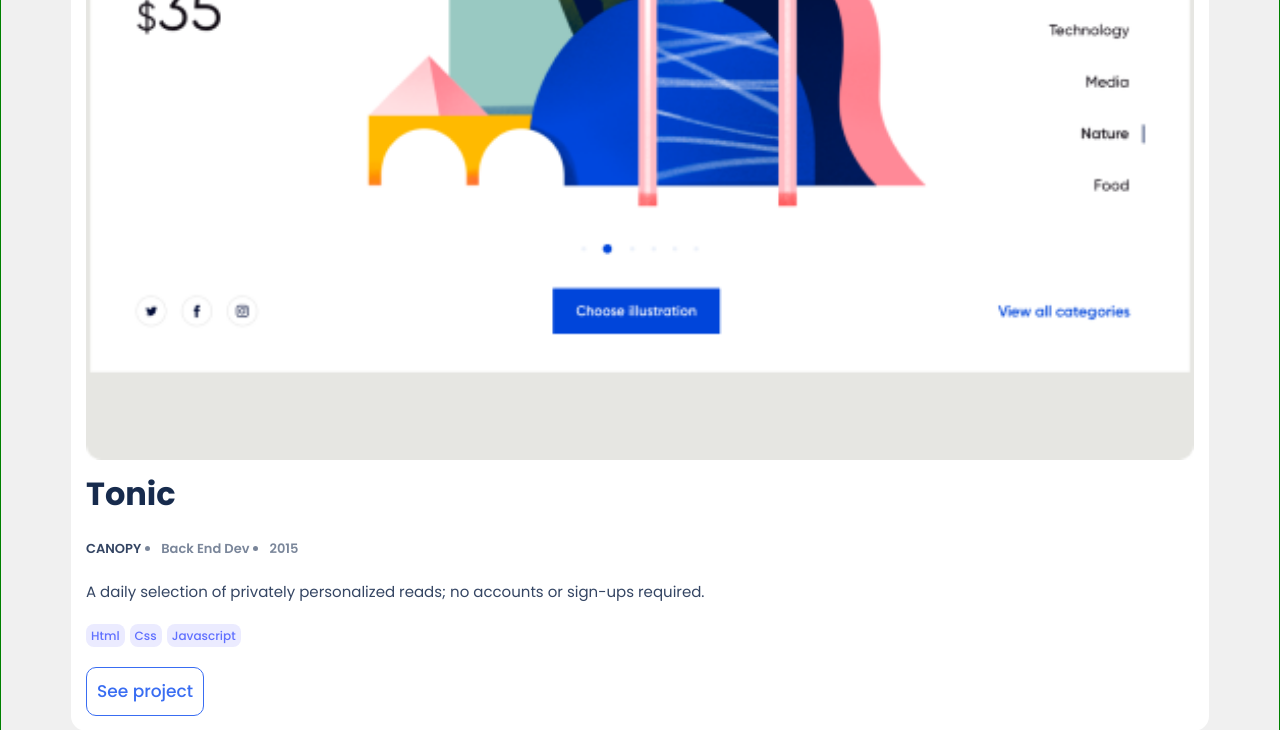
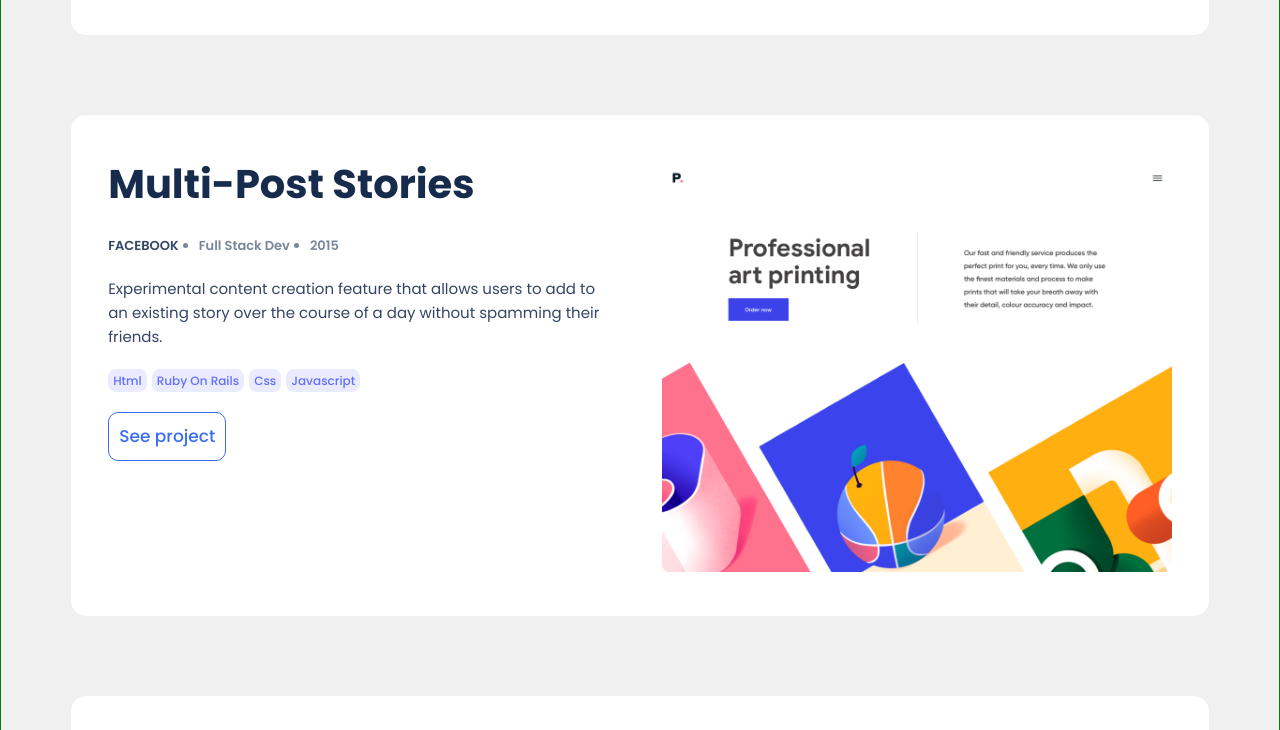
Before and after one commit to mez-chain/myResponsivePortfolio, a website: page index.html in a window 1280 px wide. Shown: the part 1388-2118 px from the top of the page. Drawn offline with nearby package versions, Linux system fonts and the light colour scheme.

Commit message:
adjust the style of the works station

```diff
--- a/css/main.css
+++ b/css/main.css
@@ -401,9 +401,33 @@ button:hover {
   .headline {
     padding: 10%;
   }
+
   .headline p {
     font-size: 20px;
     font-weight: 400;
     color: #344563;
   }
+
+  .works {
+    display: flex;
+    justify-content: center;
+  }
+
+  .works div {
+    flex: 1;
+    margin: 2%;
+    align-self: center;
+  }
+
+  .works .work-description {
+    align-self: flex-start;
+  }
+
+  .works .work-description h1 {
+    font-size: 40px;
+  }
+
+  .works .w-image {
+    order: 2;
+  }
 }
```
